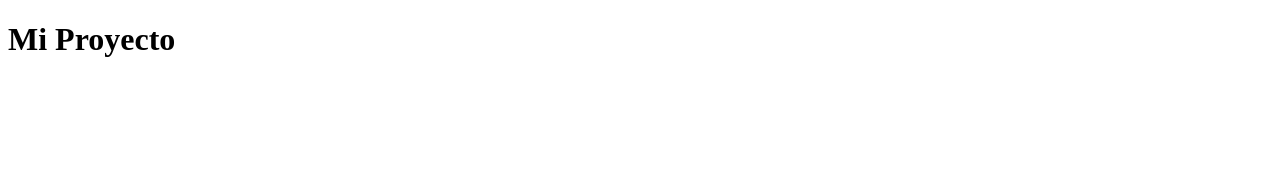
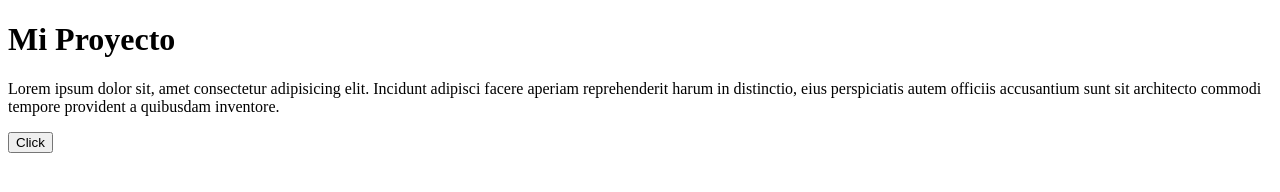
Before and after one commit to Jakekap/clase-github, a plain HTML site: page index.html in a window 1280 px wide. Drawn offline with Linux system fonts and the light colour scheme.

Commit message:
Nuevos cambios

```diff
--- a/index.html
+++ b/index.html
@@ -7,5 +7,12 @@
   </head>
   <body>
     <h1>Mi Proyecto</h1>
+    <p>
+      Lorem ipsum dolor sit, amet consectetur adipisicing elit. Incidunt
+      adipisci facere aperiam reprehenderit harum in distinctio, eius
+      perspiciatis autem officiis accusantium sunt sit architecto commodi
+      tempore provident a quibusdam inventore.
+    </p>
+    <button>Click</button>
   </body>
 </html>
```
